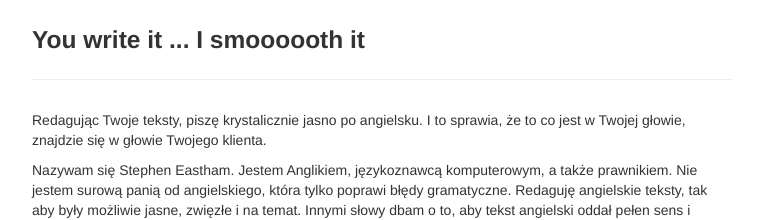
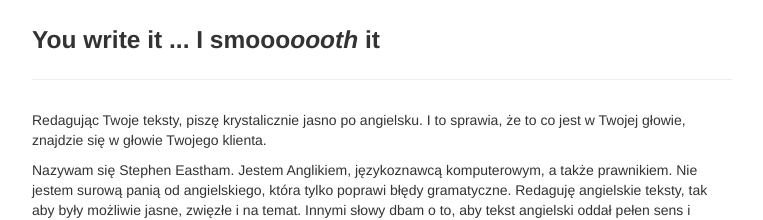
Before and after one commit to StephenEastham/StephenEastham.github.io, a Jekyll site: the page built from index.md, in a window 1280 px wide. Shown: the top 220 px of the page, without its empty margins (258-1021 px from the left). Built offline with Jekyll 4.4.1, drawn with Linux system fonts in a browser that asks for light colours.

Commit message:
Update index.md

```diff
--- a/index.md
+++ b/index.md
@@ -1,6 +1,6 @@
 ---
 layout: page
-title: You write it ... I sm<fontsize="1">o</fontsize>ooooth it
+title: You write it ... I smooo<em markdown="1">oooth</em> it
 tagline:
 description:
 ---
```
